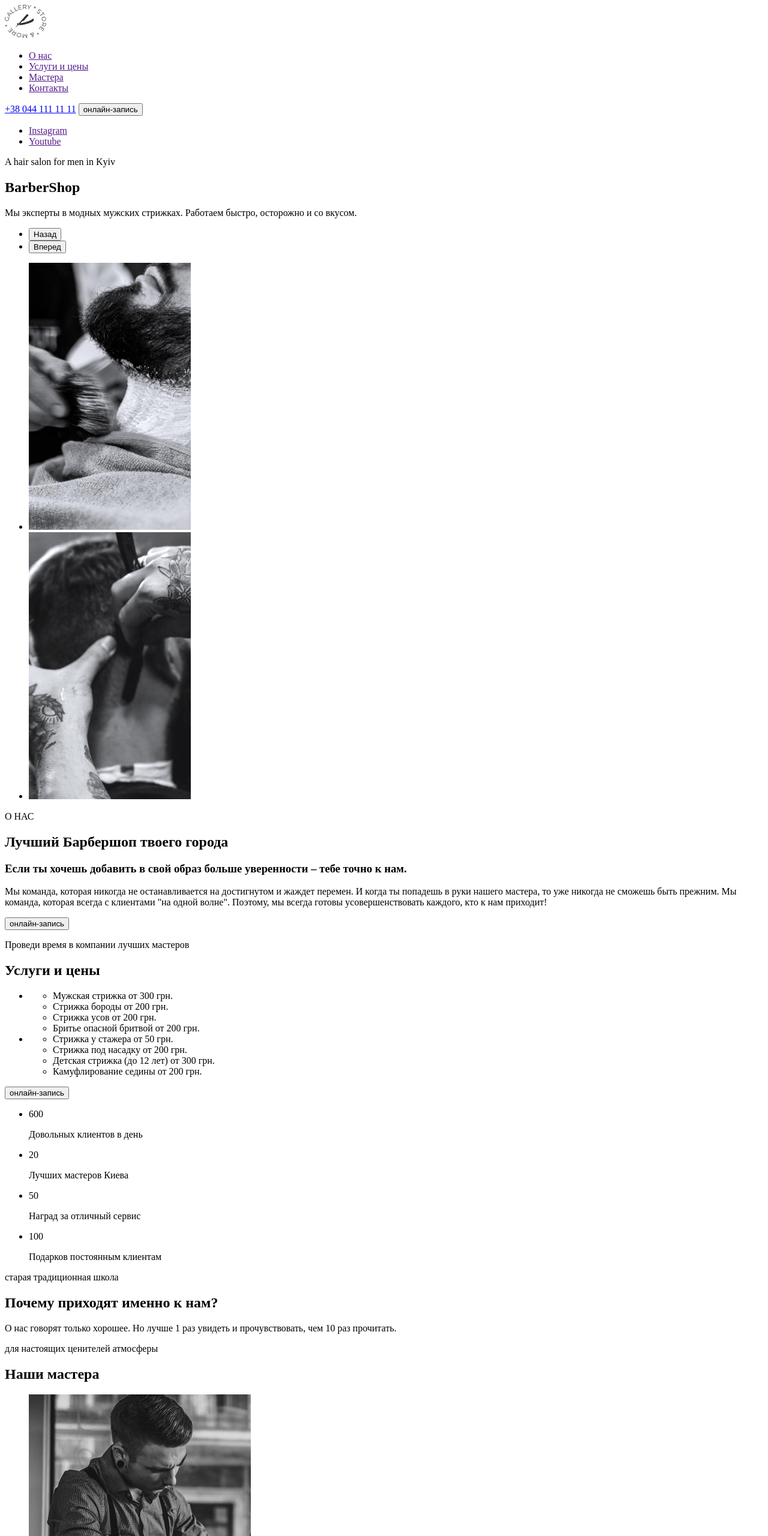
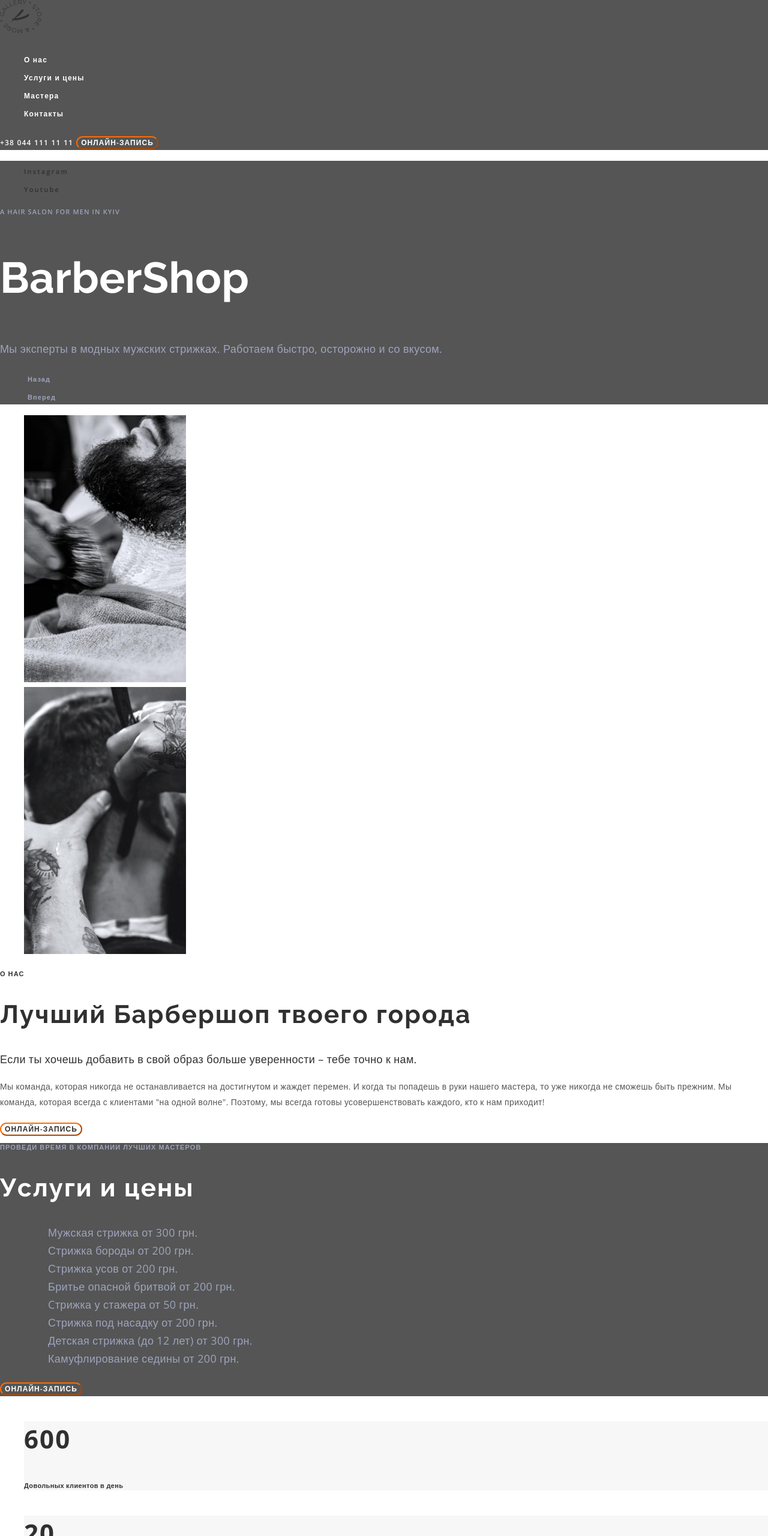
Before and after one commit to Tasha51/theory-barbershop, a plain HTML site: page index.html in a window 1280 px wide. Shown: the top 2560 px of the page at 60% size. Drawn offline with nearby package versions, Linux system fonts and the light colour scheme.

Commit message:
Добавляет стили по тексту и шрифтам

```diff
--- /dev/null
+++ b/css/styles.css
@@ -0,0 +1,221 @@
+:root {
+  --primary-font: 'Open Sans', sans-serif;
+  --secondary-font: 'Raleway', sans-serif;
+
+  --light-main-text-color: rgba(85, 85, 85, 1);
+  --light-secondary-text-color: rgba(48, 48, 48, 1);
+  --accent-text-color: rgba(255, 108, 0, 1);
+  --dark-main-text-color: rgba(157, 164, 189, 1);
+  --dark-secondary-text-color: rgba(255, 255, 255, 1);
+
+  --main-bg-color: #ffffff;
+  --secondary-bg-color: #f7f7f7;
+  --dark-bg-color: #191c26;
+}
+.page {
+  font-family: var(--primary-font);
+  font-size: 18px;
+  line-height: 1.67;
+  letter-spacing: 0.02em;
+}
+.list {
+  list-style: none;
+}
+.link {
+  text-decoration: none;
+}
+.header,
+.hero,
+.price,
+.contacts {
+  background-color: var(--light-main-text-color);
+}
+.nav-link,
+.header-tel,
+.header-btn {
+  font-size: 12px;
+  font-weight: 600;
+  color: var(--dark-secondary-text-color);
+  line-height: 1.33;
+  letter-spacing: 0.1em;
+}
+.nav-link:hover,
+.nav-link:focus,
+.header-tel:hover,
+.header-tel:focus,
+.header-btn:hover,
+.header-btn:focus,
+.hero-aside-link:hover,
+.hero-aside-link:focus .preview-btn:hover,
+.preview-btn:focus,
+.footer-link:hover,
+.footer-link:focus {
+  color: var(--accent-text-color);
+}
+.header-btn {
+  border-color: var(--accent-text-color);
+  border-radius: 25px;
+  background-color: transparent;
+
+  text-transform: uppercase;
+  letter-spacing: 0.09em;
+}
+.hero-aside-link {
+  color: var(--light-secondary-text-color);
+  font-size: 11px;
+  font-weight: 600;
+  line-height: 1.36;
+  letter-spacing: 0.2em;
+}
+.hero-text-en,
+.preview-first-text,
+.price-text,
+.features-first-text,
+.master-text,
+.services-text,
+.contacts-subtitle {
+  color: var(--dark-main-text-color);
+  font-size: 11px;
+  font-weight: 600;
+  text-transform: uppercase;
+  line-height: 1.36;
+  letter-spacing: 0.1em;
+}
+.hero-title {
+  font-family: var(--secondary-font);
+  color: var(--dark-secondary-text-color);
+  font-size: 72px;
+  line-height: 1.18;
+  letter-spacing: 0.05;
+}
+.hero-text,
+.prices-item,
+.contacts-link,
+.contacts-text {
+  color: var(--dark-main-text-color);
+}
+.hero-btn {
+  color: var(--dark-main-text-color);
+  font-size: 11px;
+  font-weight: 600;
+  line-height: 1.36;
+  letter-spacing: 0.1em;
+  background-color: transparent;
+  border: none;
+}
+.hero-btn:hover,
+.hero-btn:focus {
+  color: var(--dark-main-text-color);
+}
+.preview-first-text,
+.features-first-text,
+.master-text,
+.services-text {
+  color: var(--light-secondary-text-color);
+}
+.preview-title,
+.price-title,
+.features-title,
+.master-title,
+.contacts-title {
+  font-family: var(--secondary-font);
+  color: var(--light-secondary-text-color);
+  font-size: 42px;
+  line-height: 1.17;
+  letter-spacing: 0.05em;
+}
+.preview-subtitle {
+  color: var(--light-secondary-text-color);
+  font-weight: 400;
+  font-size: 18px;
+  line-height: 1.67;
+  letter-spacing: 0.02;
+}
+.preview-second-text {
+  color: var(--light-main-text-color);
+  font-size: 14px;
+  line-height: 1.87;
+}
+.preview-btn,
+.price-btn {
+  font-size: 12px;
+  font-weight: 600;
+  color: var(--light-secondary-text-color);
+  line-height: 1.33;
+  text-transform: uppercase;
+  letter-spacing: 0.09em;
+
+  border-color: var(--accent-text-color);
+  border-radius: 25px;
+  background-color: transparent;
+}
+.price-title,
+.contacts-title {
+  color: var(--dark-secondary-text-color);
+}
+.price-btn {
+  color: var(--dark-secondary-text-color);
+}
+.features-item {
+  background-color: #f7f7f7;
+}
+.features-number {
+  color: var(--light-secondary-text-color);
+  font-weight: 700;
+  font-size: 42px;
+  line-height: 1.36;
+  letter-spacing: 0.05em;
+}
+.features-number-text {
+  color: var(--light-secondary-text-color);
+  font-weight: 600;
+  font-size: 11px;
+  line-height: 1.36;
+}
+.features-second-text {
+  color: var(--light-main-text-color);
+}
+.master {
+  background-color: #f7f7f7;
+}
+.master-subtitle {
+  color: var(--light-secondary-text-color);
+  font-weight: 400;
+  font-size: 18px;
+  line-height: 1.39;
+  letter-spacing: 0.02em;
+}
+.master-job {
+  color: var(--accent-text-color);
+  font-size: 14px;
+  line-height: 1.36;
+}
+.services-title {
+  position: absolute;
+  white-space: nowrap;
+  width: 1px;
+  height: 1px;
+  overflow: hidden;
+  border: 0;
+  padding: 0;
+  clip: rect(0 0 0 0);
+  clip-path: inset(50%);
+  margin: -1px;
+}
+.contacts-link:nth-child(1) {
+  font-style: normal;
+}
+.contacts-subtitle {
+  color: var(--dark-secondary-text-color);
+}
+.footer-text,
+.footer-link {
+  color: var(--light-main-text-color);
+  font-size: 11px;
+  font-weight: 600;
+  line-height: 1.36;
+  letter-spacing: 0.2em;
+}
+.footer-link {
+  color: var(--light-secondary-text-color);
+}
--- a/index.html
+++ b/index.html
@@ -4,230 +4,236 @@
     <meta charset="UTF-8">
     <meta http-equiv="X-UA-Compatible" content="IE=edge">
     <meta name="viewport" content="width=device-width, initial-scale=1.0">
-    <title>Module 1 - BarberShop</title>
+    <title>BarberShop</title>
+    <link rel="preconnect" href="https://fonts.googleapis.com">
+    <link rel="preconnect" href="https://fonts.gstatic.com" crossorigin>
+    <link href="https://fonts.googleapis.com/css2?family=Open+Sans:wght@400;600;700&family=Raleway:wght@700&display=swap"
+        rel="stylesheet">
+    <link rel="stylesheet" href="https://cdnjs.cloudflare.com/ajax/libs/modern-normalize/1.1.0/modern-normalize.min.css">
+    <link rel="stylesheet" href="./css/styles.css">
 </head>
-<body>
+<body class="page">
     <!--Шапка сайта-->
-    <header>
-        <a href="./index.html">
-           <img src="./images/logo.svg" alt="Лого" width="69" height="56">
+    <header class="header">
+        <a href="./index.html" class="logo link">
+           <img src="./images/logo.svg" alt="Лого" width="69" height="56" class="logo-img">
         </a>
-        <nav>
-          <ul>
-            <li><a href="">О нас</a></li>
-            <li><a href="">Услуги и цены</a></li>
-            <li><a href="">Мастера</a></li>
-            <li><a href="">Контакты</a></li>
+        <nav class="nav">
+          <ul class="nav-list list">
+            <li class="nav-item"><a href="#prev" class="nav-link link">О нас</a></li>
+            <li class="nav-item"><a href="#prices" class="nav-link link"">Услуги и цены</a></li>
+            <li class="nav-item"><a href="#masters" class="nav-link link"">Мастера</a></li>
+            <li class="nav-item"><a href="#contact" class="nav-link link"">Контакты</a></li>
           </ul>
-          <a href="tel:380441111111">+38 044 111 11 11</a>
-          <button type="button">онлайн-запись</button>
+          <a href="tel:380441111111" class="header-tel link">+38 044 111 11 11</a>
+          <button type="button" class="header-btn">онлайн-запись</button>
         </nav>
     </header>
     <main>
         <!--Герой-->
-       <section>
-        <ul>
-            <li>
-                <a href="">Instagram</a>
+       <section class="hero">
+        <ul class="hero-aside-list list">
+            <li class="hero-aside-item">
+                <a href="" class="hero-aside-link link">Instagram</a>
             </li>
-            <li>
-                <a href="">Youtube</a>
+            <li class="hero-aside-item">
+                <a href="" class="hero-aside-link link">Youtube</a>
             </li>
         </ul>
-        <p lang="en">A hair salon for men in Kyiv</p>
-        <h1>BarberShop</h1>
-           <p>Мы эксперты в модных мужских стрижках. Работаем быстро, осторожно и со вкусом.</p>
-        <ul>
-            <li>
-                <button type="button">Назад</button>
+        <p lang="en" class="hero-text-en">A hair salon for men in Kyiv</p>
+        <h1 class="hero-title">BarberShop</h1>
+           <p class="hero-text">Мы эксперты в модных мужских стрижках. Работаем быстро, осторожно и со вкусом.</p>
+        <ul class="hero-list list">
+            <li class="hero-item">
+                <button type="button" class="hero-btn">Назад</button>
             </li>
-            <li>
-                <button type="button">Вперед</button>
+            <li class="hero-item">
+                <button type="button" class="hero-btn">Вперед</button>
             </li>
         </ul>
        </section>
        <!--О нас-->
-       <section>
-           <ul>
-               <li>
-                 <img src="./images/img-1.jpg" alt="Барбер бреет мужчину" width="270" height="445">
+       <section id="prev" class="preview">
+           <ul class="preview-list list">
+               <li class="preview-item">
+                 <img src="./images/img-1.jpg" alt="Барбер бреет мужчину" width="270" height="445" class="preview-img">
                </li>
-               <li>
-                <img src="./images/img-2.jpg" alt="Барбер подстригает мужчину" width="270" height="445">
+               <li class="preview-item">
+                <img src="./images/img-2.jpg" alt="Барбер подстригает мужчину" width="270" height="445" class="preview-img">
                </li>
            </ul>
-           <p>О НАС</p>
-               <h2>Лучший Барбершоп твоего города</h2>
-               <h3>Если ты хочешь добавить в свой образ больше уверенности – тебе точно к нам.</h3>
-               <p>Мы команда, которая никогда не останавливается на достигнутом
+           <p class="preview-first-text">О НАС</p>
+               <h2 class="preview-title">Лучший Барбершоп твоего города</h2>
+               <h3 class="preview-subtitle">Если ты хочешь добавить в свой образ больше уверенности – тебе точно к нам.</h3>
+               <p class="preview-second-text">Мы команда, которая никогда не останавливается на достигнутом
         и жаждет перемен. И когда ты попадешь в руки нашего мастера,
         то уже никогда не сможешь быть прежним. Мы команда, которая всегда с клиентами "на одной волне". Поэтому, мы всегда готовы усовершенствовать каждого, кто к нам приходит!</p>
-                <button type="button">онлайн-запись</button>
+                <button type="button" class="preview-btn">онлайн-запись</button>
        </section>
        <!--Услуги и цены-->
-       <section>
-           <p>Проведи время в компании лучших мастеров</p>
-           <h2>Услуги и цены</h2>
-           <ul>
-               <li>
-                   <ul>
-                        <li>
+       <section id="prices" class="price">
+           <p class="price-text">Проведи время в компании лучших мастеров</p>
+           <h2 class="price-title">Услуги и цены</h2>
+           <ul class="price-list list">
+               <li class="price-item">
+                   <ul class="prices-list list">
+                        <li class="prices-item">
                             Мужская стрижка от 300 грн.
                         </li>
-                        <li>
+                        <li class="prices-item">
                             Стрижка бороды от 200 грн.
                         </li>
-                        <li>
+                        <li class="prices-item">
                             Стрижка усов от 200 грн.
                         </li>
-                        <li>
+                        <li class="prices-item">
                             Бритье опасной бритвой от 200 грн.
                         </li>
                    </ul>
                </li>
-               <li>
-                   <ul>
-                         <li>
+               <li class="price-item">
+                   <ul class="prices-list list">
+                         <li class="prices-item">
                         Cтрижка у стажера от 50 грн.
                          </li>
-                         <li>
+                         <li class="prices-item">
                         Стрижка под насадку от 200 грн.
                          </li>
-                         <li>
+                         <li class="prices-item">
                         Детская стрижка (до 12 лет) от 300 грн.
                          </li>
-                         <li>
+                         <li class="prices-item">
                         Камуфлирование седины от 200 грн.
                         </li>
                    </ul>
                </li>
            </ul>
-           <button type="button">онлайн-запись</button>
+           <button type="button" class="price-btn">онлайн-запись</button>
        </section>
        <!--Особенности-->
-       <section>
-           <ul>
-               <li>
-                   <p>600</p>
-                   <p>Довольных клиентов в день</p>
+       <section class="features">
+           <ul class="features-list list">
+               <li class="features-item">
+                   <p class="features-number">600</p>
+                   <p class="features-number-text">Довольных клиентов в день</p>
                </li>
-               <li>
-                  <p>20</p>
-                 <p>Лучших мастеров Киева</p>
+               <li class="features-item"">
+                  <p class="features-number">20</p>
+                 <p class="features-number-text">Лучших мастеров Киева</p>
                </li>
-                <li>
-                    <p>50</p>
-                    <p>Наград за отличный сервис</p>
+                <li class="features-item"">
+                    <p class="features-number">50</p>
+                    <p class="features-number-text">Наград за отличный сервис</p>
                 </li>
-                <li>
-                    <p>100</p>
-                    <p>Подарков постоянным клиентам</p>
+                <li class="features-item"">
+                    <p class="features-number">100</p>
+                    <p class="features-number-text">Подарков постоянным клиентам</p>
                 </li>
            </ul>
-           <p>старая традиционная школа</p>
-           <h2>Почему приходят именно к нам?</h2>
-           <p>О нас говорят только хорошее. Но лучше 1 раз увидеть и прочувствовать, чем 10 раз прочитать.</p>
+           <p class="features-first-text">старая традиционная школа</p>
+           <h2 class="features-title">Почему приходят именно к нам?</h2>
+           <p class="features-second-text">О нас говорят только хорошее. Но лучше 1 раз увидеть и прочувствовать, чем 10 раз прочитать.</p>
        </section>
        <!--Наши мастера-->
-       <section>
-           <p>для настоящих ценителей атмосферы</p>
-           <h2>Наши мастера</h2>
-           <ul>
-               <li>
-                   <img src="./images/photo-1.jpg" alt="Фото Джона Смита" width="370" height="346">
-                   <h3 lang="en" >John Smith</h3>
-                   <p lang="en">Extreme Barber</p>
-                   <ul>
-                       <li>
-                           <a href="" aria-label="Instagram">Instagram</a>
+       <section id="masters" class="master">
+           <p class="master-text">для настоящих ценителей атмосферы</p>
+           <h2 class="master-title">Наши мастера</h2>
+           <ul class="master-list list">
+               <li class="master-item">
+                   <img src="./images/photo-1.jpg" alt="Фото Джона Смита" width="370" height="346" class="master-img">
+                   <h3 lang="en" class="master-subtitle">John Smith</h3>
+                   <p lang="en" class="master-job">Extreme Barber</p>
+                   <ul class="master-social-list list">
+                       <li class="master-social-item">
+                           <a href="" aria-label="Instagram" class="master-link link">Instagram</a>
                        </li>
-                       <li>
-                        <a href="" aria-label="Twitter">Twitter</a>
+                       <li class="master-social-item">
+                        <a href="" aria-label="Twitter" class="master-link link">Twitter</a>
                        </li>
-                       <li>
-                            <a href="" aria-label="Facebook">Facebook</a>
+                       <li class="master-social-item">
+                            <a href="" aria-label="Facebook" class="master-link link">Facebook</a>
                        </li>
-                       <li>
-                        <a href="" aria-label="Linkedln">Linkedln</a>
+                       <li class="master-social-item">
+                        <a href="" aria-label="Linkedln" class="master-link link">Linkedln</a>
                        </li>
                    </ul>
                 </li>
-                <li>
-                   <img src="./images/photo-2.jpg" alt="Фото Мишеля Дое" width="370" height="346">>
-                   <h3 lang="en">Michele Doe</h3>
-                   <p lang="en">Extreme Barber</p>
-                   <ul>
-                       <li>
-                           <a href="" aria-label="Instagram">Instagram</a>
+                <li class="master-item">
+                   <img src="./images/photo-2.jpg" alt="Фото Мишеля Дое" width="370" height="346" class="master-img">
+                   <h3 lang="en" class="master-subtitle">Michele Doe</h3>
+                   <p lang="en" class="master-job">Extreme Barber</p>
+                   <ul class="master-social-list list">
+                       <li class="master-social-item">
+                           <a href="" aria-label="Instagram" class="master-link link">Instagram</a>
                        </li>
-                       <li>
-                        <a href="" aria-label="Twitter">Twitter</a>
+                       <li class="master-social-item">
+                        <a href="" aria-label="Twitter" class="master-link link">Twitter</a>
                        </li>
-                       <li>
-                            <a href="" aria-label="Facebook">Facebook</a>
+                       <li class="master-social-item">
+                            <a href="" aria-label="Facebook" class="master-link link">Facebook</a>
                        </li>
-                       <li>
-                        <a href="" aria-label="Linkedln">Linkedln</a>
+                       <li class="master-social-item">
+                        <a href="" aria-label="Linkedln" class="master-link link">Linkedln</a>
                        </li>
                    </ul>
                 </li>
-                <li>
-                   <img src="./images/photo-3.jpg" alt="Фото Алана Блэка" width="370" height="346">>
-                   <h3 lang="en">Alan Black</h3>
-                   <p lang="en"> Extreme Barber</p>
-                   <ul>
-                       <li>
-                           <a href="" aria-label="Instagram">Instagram</a>
+                <li class="master-item">
+                   <img src="./images/photo-3.jpg" alt="Фото Алана Блэка" width="370" height="346" class="master-img">
+                   <h3 lang="en" class="master-subtitle">Alan Black</h3>
+                   <p lang="en" class="master-job"> Extreme Barber</p>
+                   <ul class="master-social-list list">
+                       <li class="master-social-item">
+                           <a href="" aria-label="Instagram" class="master-link link">Instagram</a>
                        </li>
-                       <li>
-                        <a href="" aria-label="Twitter">Twitter</a>
+                       <li class="master-social-item">
+                        <a href="" aria-label="Twitter" class="master-link link">Twitter</a>
                        </li>
-                       <li>
-                            <a href="" aria-label="Facebook">Facebook</a>
+                       <li class="master-social-item">
+                            <a href="" aria-label="Facebook" class="master-link link">Facebook</a>
                        </li>
-                       <li>
-                        <a href="" aria-label="Linkedln">Linkedln</a>
+                       <li class="master-social-item">
+                        <a href="" aria-label="Linkedln" class="master-link link">Linkedln</a>
                        </li>
                    </ul>
                 </li>
            </ul>
        </section>
        <!--Портфолио-->
-       <section>
-           <h2 hidden>Портфолио</h2>
-           <p>На латинском языке “барба” означает “борода”</p>
-           <ul>
-               <li> <img src="./images/rectangle-25.jpg" alt="Барбер стрижет машинкой мужчину" width="270" height="360"> </li>
-               <li> <img src="./images/rectangle-26.jpg" alt="Барбер бреет мужчину" width="270" height="360"> </li>
-               <li> <img src="./images/rectangle-27.jpg" alt="Барбер умывает мужчину" width="270" height="360"> </li>
-               <li> <img src="./images/rectangle-28.jpg" alt="Барбер стрижет лезвием мужчину" width="270" height="360"> </li>
+       <section class="services">
+           <h2 class="services-title">Портфолио</h2>
+           <p class="services-text">На латинском языке “барба” означает “борода”</p>
+           <ul class="services-list list">
+               <li class="services-item"> <img src="./images/rectangle-25.jpg" alt="Барбер стрижет машинкой мужчину" width="270" height="360" class="services-img"> </li>
+               <li> <img src="./images/rectangle-26.jpg" alt="Барбер бреет мужчину" width="270" height="360" class="services-img"> </li>
+               <li> <img src="./images/rectangle-27.jpg" alt="Барбер умывает мужчину" width="270" height="360" class="services-img"> </li>
+               <li> <img src="./images/rectangle-28.jpg" alt="Барбер стрижет лезвием мужчину" width="270" height="360" class="services-img"> </li>
            </ul>
        </section>
        <!--Контакты-->
-       <section>
-           <h2>Контакты</h2>
-               <ul>
-                   <li><address>ул. Васильковая, 7А Киев, 08132</address></li>
-                <li>
-                    <a href="tel:+380441111111">+38 044 111 11 11</a></li>
-                <li>
-                    <a href="meilto:barbershop@email.com">barbershop@email.com</a>
+       <section id="contact" class="contacts">
+           <h2 class="contacts-title">Контакты</h2>
+               <ul class="contacts-list list">
+                   <li class="contacts-item"><address class="contacts-link link">ул. Васильковая, 7А Киев, 08132</address></li>
+                <li class="contacts-item">
+                    <a href="tel:+380441111111" class="contacts-link link">+38 044 111 11 11</a></li>
+                <li class="contacts-item">
+                    <a href="meilto:barbershop@email.com" class="contacts-link link">barbershop@email.com</a>
                 </li>
                </ul>
-           <h3>время работы</h3>
-               <p>Ежедневно с <time datetime="09:00"> 9:00 </time> до <time datetime="22:00"> 22:00</time>
+           <h3 class="contacts-subtitle">время работы</h3>
+               <p class="contacts-text">Ежедневно с <time datetime="09:00" class="contacts-time"> 9:00 </time> до <time datetime="22:00" class="contacts-time"> 22:00</time>
                </p>
        </section>
     </main>
     <!--Футер-->
-    <footer>
-     <p>&copy;Copyright 2020</p>
-     <ul>
-         <li>
-             <a href="">Instagram</a>
+    <footer  class="footer">
+     <p class="footer-text">&copy;Copyright 2020</p>
+     <ul class="footer-list list">
+         <li class="footer-item">
+             <a href="" class="footer-link link">Instagram</a>
          </li>
-         <li>
-             <a href="">Youtube</a>
+         <li class="footer-item">
+             <a href="" class="footer-link link">Youtube</a>
          </li>
      </ul>
     </footer>
```
Also changed, not shown: 1 other file.
